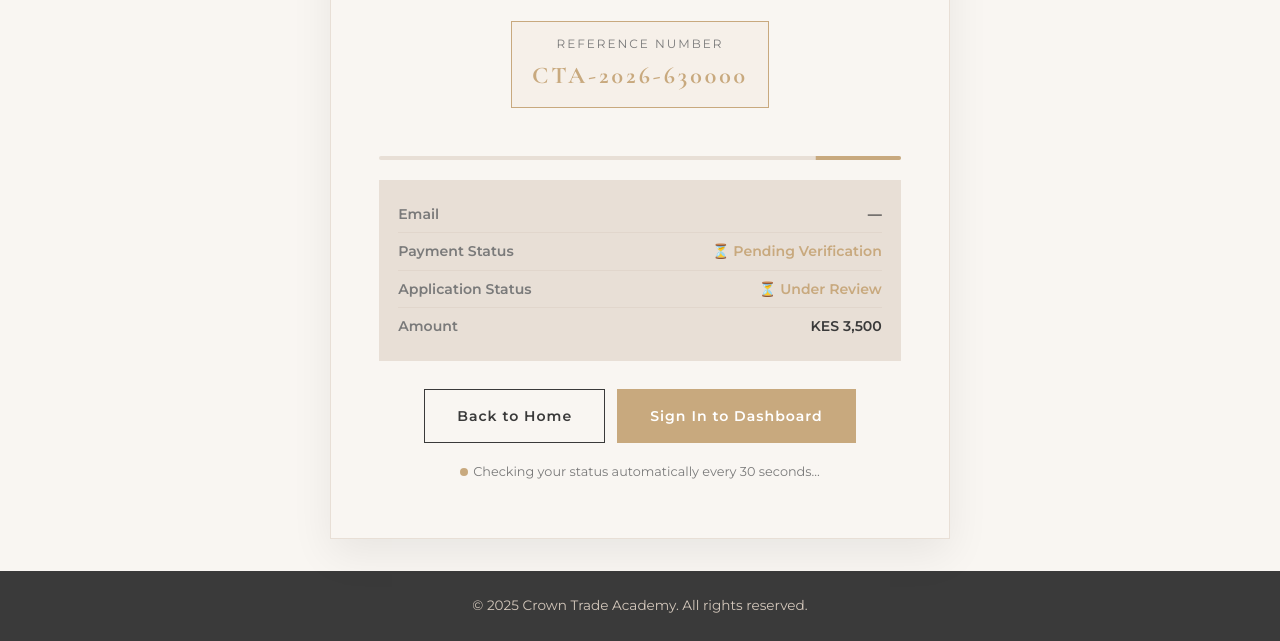
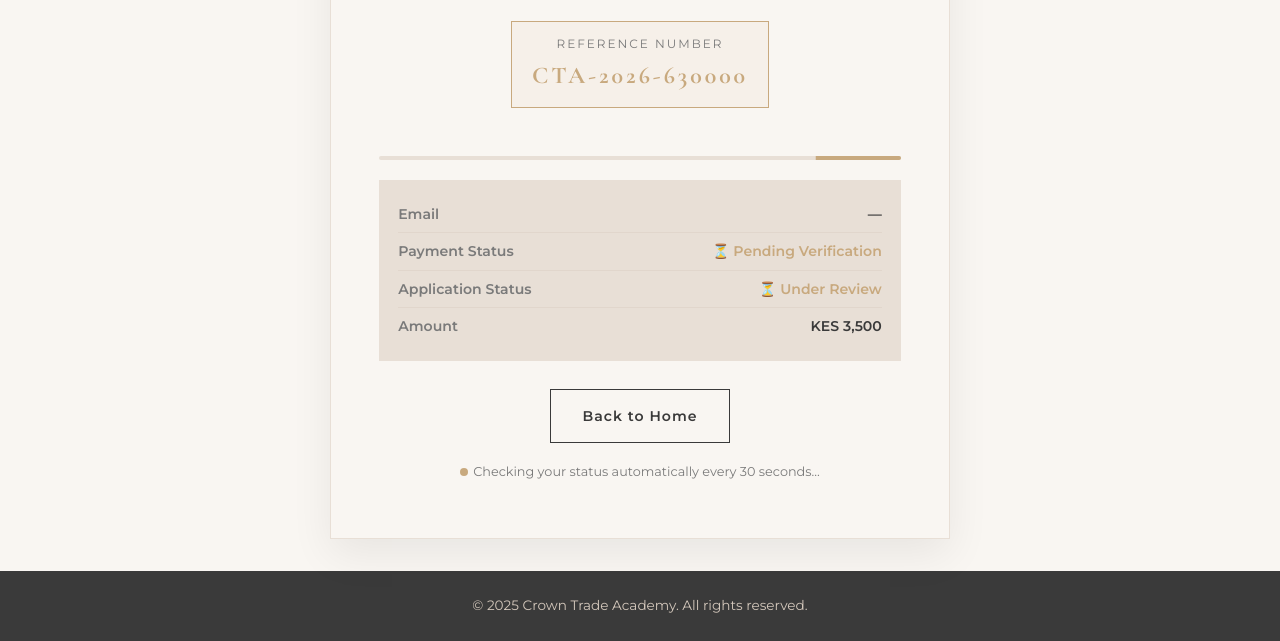
Before and after one commit to itydee48-oss/Crowntrade-academy-, a plain HTML site: page waiting-approval.html in a window 1280 px wide. Shown: the part 566-1207 px from the top of the page. Drawn offline with nearby package versions, Linux system fonts and the light colour scheme.

Commit message:
Update waiting-approval.html

```diff
--- a/waiting-approval.html
+++ b/waiting-approval.html
@@ -128,7 +128,6 @@ footer{background:var(--charcoal);padding:1.5rem;color:var(--nude-dark);text-ali
 
       <div class="btn-group">
         <a href="index.html" class="btn btn-outline">Back to Home</a>
-        <a href="login.html" class="btn btn-gold">Sign In to Dashboard</a>
       </div>
       <div class="poll-note"><span class="poll-dot"></span>Checking your status automatically every 30 seconds…</div>
     </div>
```
